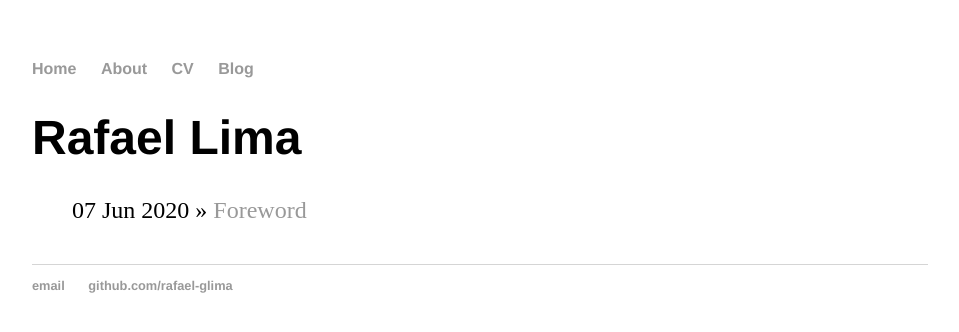
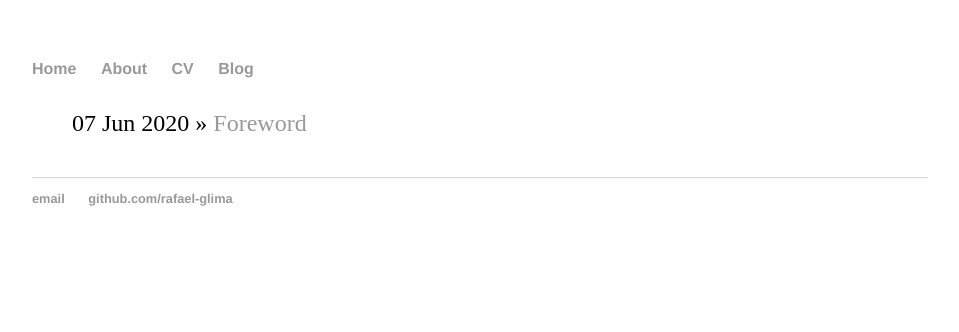
Before and after one commit to rafael-glima/rafael-glima.github.io, a Jekyll site: the page built from blog/index.html, in a window 1280 px wide. Shown: the top 332 px of the page, without its empty margins (160-1119 px from the left). Built offline with Jekyll 4.4.1, drawn with Linux system fonts in a browser that asks for light colours.

Commit message:
Changes in Main Page content

```diff
--- a/blog/index.html
+++ b/blog/index.html
@@ -2,7 +2,7 @@
 layout: default
 title: Rafael Lima
 ---
-	<h1>{{ page.title }}</h1>
+	<h1>{{ Posts }}</h1>
 	<ul class="posts">
 
 	  {% for post in site.posts %}
--- a/cv/index.html
+++ b/cv/index.html
@@ -4,5 +4,5 @@ title: Rafael Lima
 ---
 <div class="blurb">
 	<h1>Curriculum Vitae</h1>
-	<p style="font-size:16px;">You can find a pdf version of my CV <a href="[ENG]Academic_CV.pdf">here</a></p>
+	<p style="font-size:16px;">You can find a pdf version of my CV <a href="[ENG]Academic_CV.pdf">here</a>.</p>
 </div><!-- /.blurb -->
```
